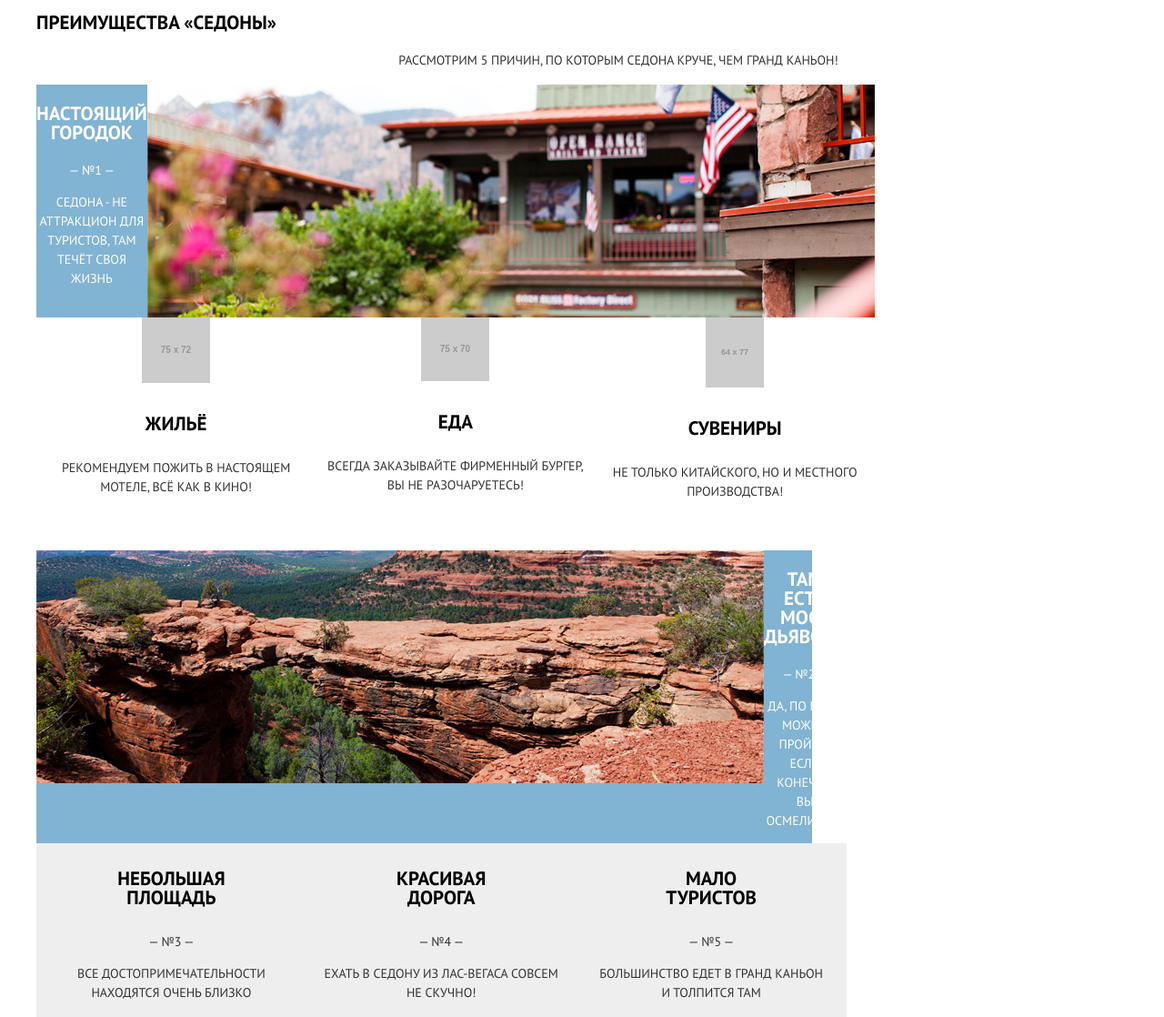
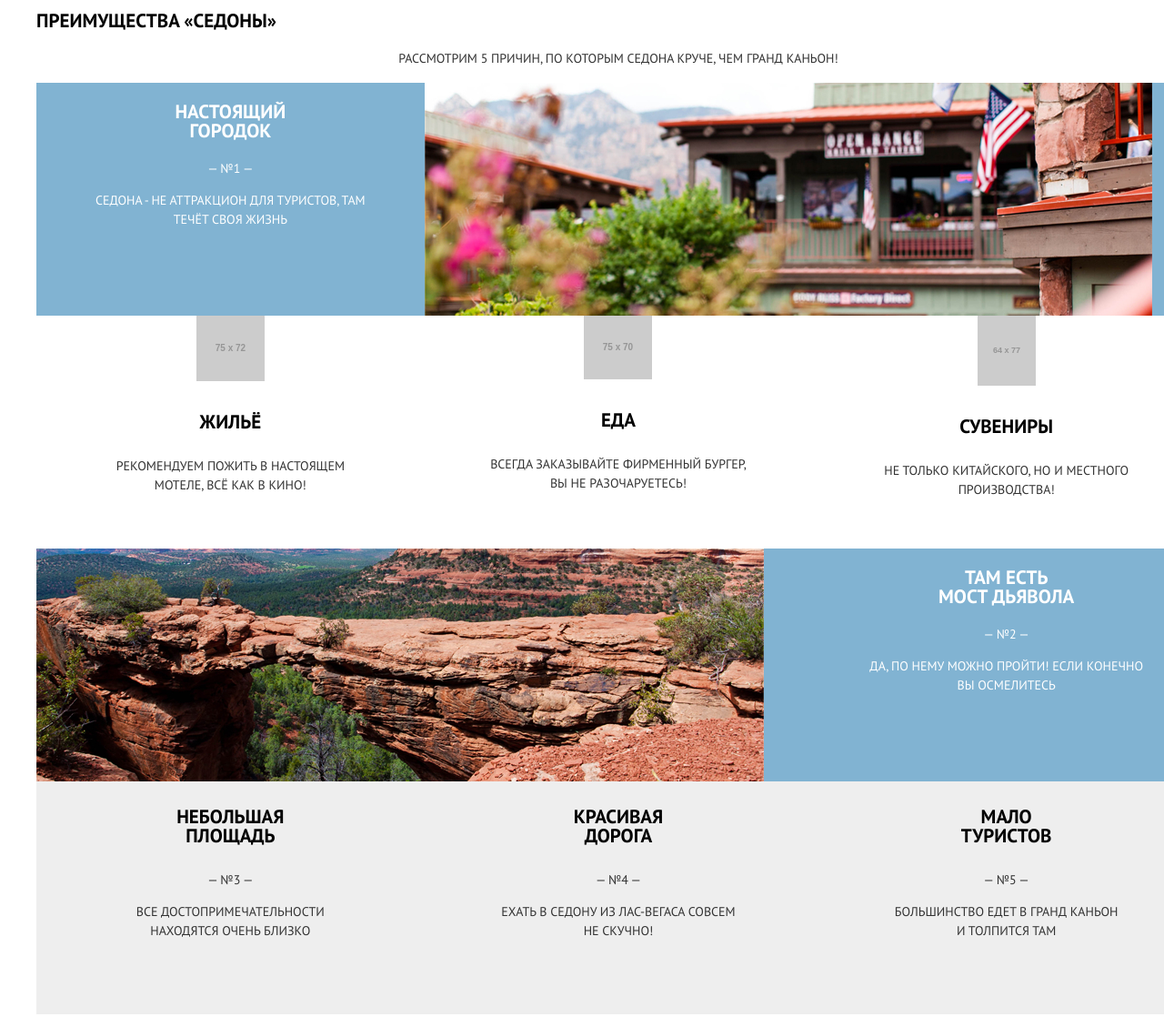
Before and after one commit to AlucardOpp/1605271-sedona-30, a plain HTML site: page index.html in a window 1280 px wide. Shown: the part 688-1806 px from the top of the page at 91% size. Drawn offline with Linux system fonts and the light colour scheme; placeholder pictures from the web are drawn by us.

Commit message:
Исправляет сетку

```diff
--- a/css/style.css
+++ b/css/style.css
@@ -62,11 +62,10 @@
 .main-navigation {
   background-color: var(--basic-white);
   display: grid;
-  grid-template-columns: 1fr 1fr;
 }
 
 .main-header-logo {
-  order: 1;
+  justify-self: center;
 }
 
 /* Container */
@@ -83,6 +82,8 @@
   list-style: none;
   padding: 0;
   margin: 0;
+  display: grid;
+  grid-template-columns: repeat(4, 1fr);
 }
 
 .site-navigation a {
@@ -102,6 +103,7 @@
 .site-navigation li {
   line-height: 26px;
   font-weight: bold;
+  justify-self: center;
 }
 
 .site-navigation a:not([href]) {
@@ -174,29 +176,25 @@
 .features-list {
   padding: 0;
   margin: 0;
+  display: grid;
+  grid-template-columns: repeat(2, 1fr);
+  grid-template-rows: repeat(2, 1fr);
 }
 
-.features-list {
+.features-item,
+.features-item-second {
   display: grid;
-  grid-template-columns: 1fr 1fr 1fr;
-  grid-template-rows: 1fr 1fr;
-  height: 1100px;
+  grid-template-columns: repeat(3, 1fr);
+  grid-template-rows: repeat(2, 1fr);
+  grid-column: 1 / 3;
 }
 
 .features-item {
   grid-row: 1 / 2;
-  grid-column: 1 / 3;
-  display: grid;
-  grid-template-columns: 1fr 1fr 1fr;
-  grid-template-rows: 1fr 1fr;
 }
 
 .features-item-second {
   grid-row: 2 / 3;
-  grid-column: 1 / 3;
-  display: grid;
-  grid-template-columns: 1fr 1fr 1fr;
-  grid-template-rows: 1fr 1fr;
 }
 
 .features-city {
@@ -209,7 +207,7 @@
   grid-column: 1 / -1;
   grid-row: 2 / 3;
   display: grid;
-  grid-template-columns: 1fr 1fr 1fr;
+  grid-template-columns: repeat(3, 1fr);
   text-align: center;
 }
 
@@ -258,7 +256,7 @@
 .main-footer {
   opacity: 0.9;
   display: grid;
-  grid-template-columns: 1fr 1fr 1fr;
+  grid-template-columns: repeat(3, 1fr);
 }
 
 /* Footer contacts */
```
